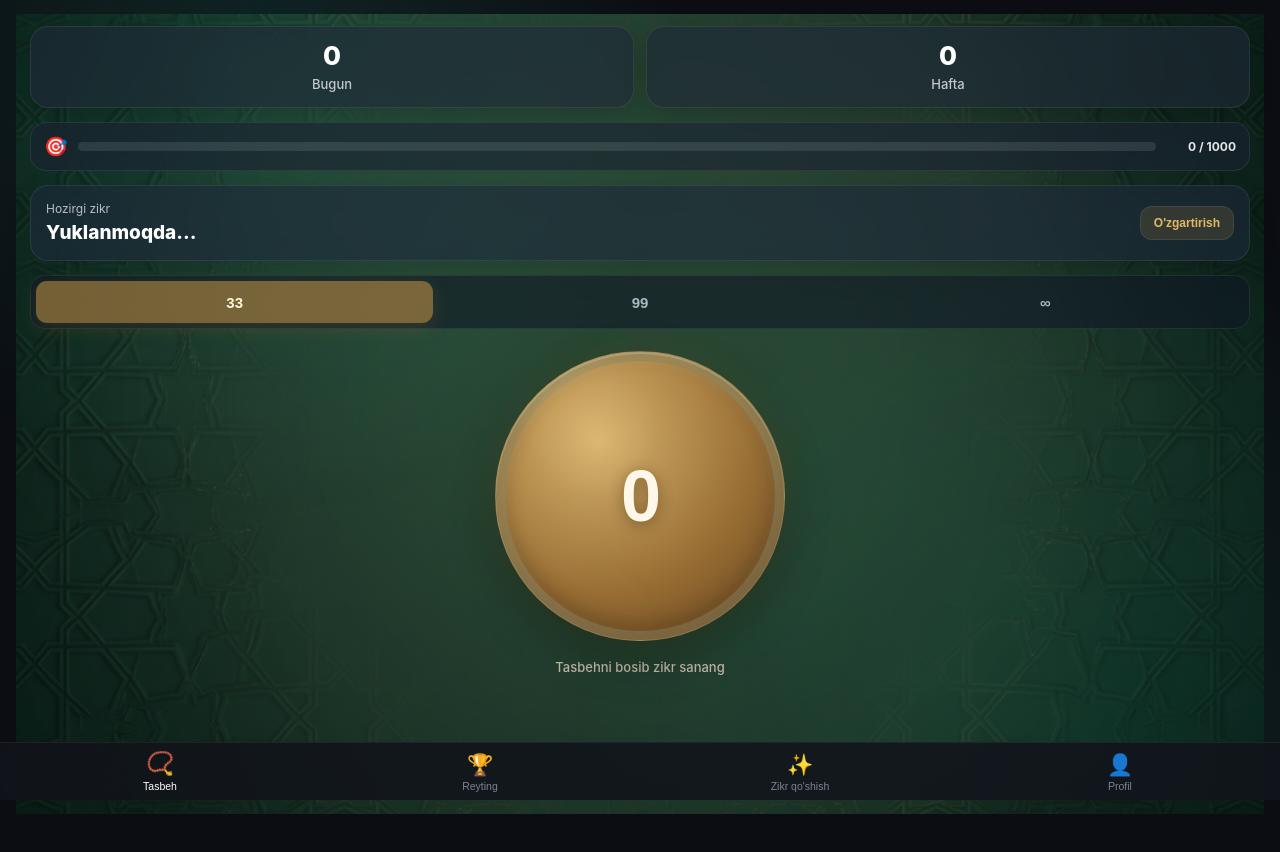
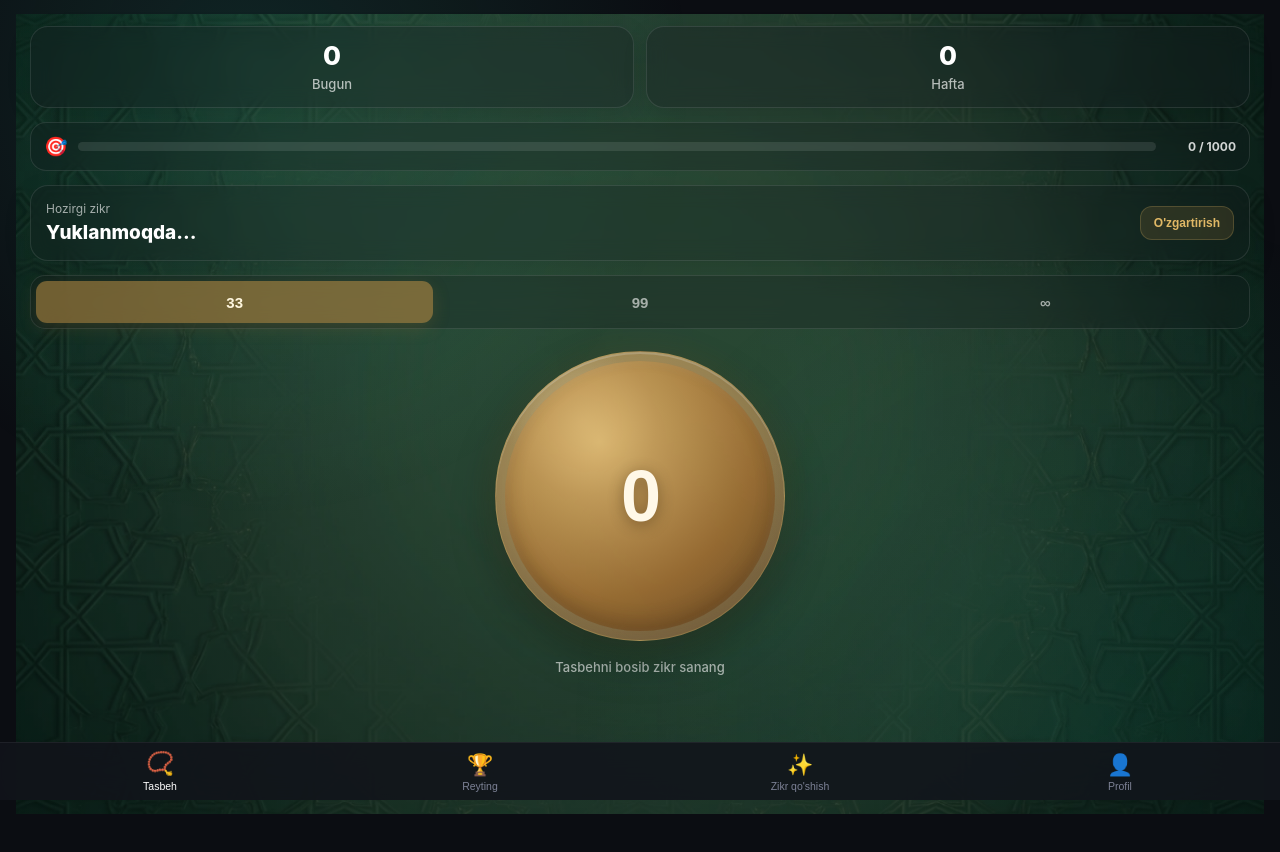
Before and after one commit to Kvnvo17/Zikir-tasbeh, a plain HTML site: page web/index.html in a window 1280 px wide. Drawn offline with Linux system fonts and the light colour scheme; no server answers.

Commit message:
Update styles for transparency and colors in tasbeh.css

```diff
--- a/web/css/tasbeh.css
+++ b/web/css/tasbeh.css
@@ -9,7 +9,7 @@
 }
 
 /* =========================================================
-   STATISTIKA
+   STATISTIKA — SHAFFOF
    ========================================================= */
 
 .mini-stats {
@@ -21,14 +21,27 @@
 .mini-stat {
   flex: 1;
   min-width: 0;
-  background: rgba(31, 41, 55, 0.62);
-  backdrop-filter: blur(12px);
-  -webkit-backdrop-filter: blur(12px);
-  border: 1px solid rgba(255,255,255,0.08);
+
+  background: rgba(20, 25, 30, 0.30);
+  backdrop-filter: blur(10px);
+  -webkit-backdrop-filter: blur(10px);
+
+  border: 1px solid rgba(255,255,255,0.10);
   border-radius: 18px;
+
   padding: 15px 10px;
   text-align: center;
-  box-shadow: 0 8px 24px rgba(0,0,0,0.16);
+
+  box-shadow:
+    0 8px 24px rgba(0,0,0,0.12);
+
+  transition:
+    transform 0.18s ease,
+    background 0.18s ease;
+}
+
+.mini-stat:active {
+  transform: scale(0.98);
 }
 
 .mini-stat .v {
@@ -40,28 +53,30 @@
 
 .mini-stat .l {
   margin-top: 5px;
-  color: #c5c7cc;
+  color: rgba(255,255,255,0.68);
   font-size: 13px;
   font-weight: 500;
 }
 
 /* =========================================================
-   KUNLIK MAQSAD
+   KUNLIK MAQSAD — SHAFFOF
    ========================================================= */
 
 .goal-row {
   display: flex;
   align-items: center;
   gap: 10px;
+
   width: 100%;
   box-sizing: border-box;
 
-  background: rgba(27, 35, 51, 0.62);
-  backdrop-filter: blur(12px);
-  -webkit-backdrop-filter: blur(12px);
+  background: rgba(20, 25, 30, 0.28);
+  backdrop-filter: blur(10px);
+  -webkit-backdrop-filter: blur(10px);
 
-  border: 1px solid rgba(255,255,255,0.08);
+  border: 1px solid rgba(255,255,255,0.10);
   border-radius: 16px;
+
   padding: 12px 13px;
   margin-bottom: 14px;
 
@@ -82,6 +97,7 @@
 .goal-bar {
   position: relative;
   flex: 1;
+
   height: 9px;
   overflow: hidden;
 
@@ -93,29 +109,32 @@
   height: 100%;
   width: 0%;
 
-  background: linear-gradient(
-    90deg,
-    #c99545,
-    #e0b866,
-    #b87a32
-  );
+  background:
+    linear-gradient(
+      90deg,
+      #b9853c,
+      #e0b866,
+      #c18a3f
+    );
 
   border-radius: inherit;
 
-  transition: width 0.45s cubic-bezier(.22,1,.36,1);
+  transition:
+    width 0.45s cubic-bezier(.22,1,.36,1);
 }
 
 #goalText {
   min-width: 70px;
   text-align: right;
 
-  color: #e5e7eb;
+  color: rgba(255,255,255,0.82);
+
   font-size: 12px;
   font-weight: 700;
 }
 
 /* =========================================================
-   ZIKR TANLASH
+   ZIKR TANLASH — SHAFFOF
    ========================================================= */
 
 .zikr-select-row {
@@ -124,17 +143,18 @@
   justify-content: space-between;
   gap: 12px;
 
-  background: rgba(30, 41, 59, 0.62);
-  backdrop-filter: blur(12px);
-  -webkit-backdrop-filter: blur(12px);
+  background: rgba(20, 25, 30, 0.28);
+  backdrop-filter: blur(10px);
+  -webkit-backdrop-filter: blur(10px);
 
-  border: 1px solid rgba(255,255,255,0.08);
+  border: 1px solid rgba(255,255,255,0.10);
   border-radius: 18px;
+
   padding: 15px;
-
   margin: 14px 0;
 
-  box-shadow: 0 10px 28px rgba(0,0,0,0.14);
+  box-shadow:
+    0 10px 28px rgba(0,0,0,0.12);
 }
 
 .zikr-display {
@@ -143,7 +163,8 @@
 }
 
 .zikr-small-label {
-  color: #b8bec8;
+  color: rgba(255,255,255,0.62);
+
   font-size: 12px;
   margin-bottom: 5px;
 }
@@ -152,6 +173,7 @@
   margin: 0;
 
   color: #ffffff;
+
   font-size: 19px;
   line-height: 1.3;
   font-weight: 800;
@@ -161,17 +183,21 @@
   white-space: nowrap;
 }
 
+/* =========================================================
+   ZIKR O'ZGARTIRISH TUGMASI
+   ========================================================= */
+
 .zikr-change-btn {
   flex-shrink: 0;
 
-  border: 1px solid rgba(255,255,255,0.08);
+  border: 1px solid rgba(224,184,102,0.22);
   outline: none;
 
   padding: 9px 13px;
 
   border-radius: 12px;
 
-  background: rgba(201,149,69,0.16);
+  background: rgba(201,149,69,0.15);
   color: #e0b866;
 
   font-size: 12px;
@@ -186,11 +212,13 @@
 
 .zikr-change-btn:active {
   transform: scale(0.94);
-  background: rgba(201,149,69,0.28);
+
+  background:
+    rgba(201,149,69,0.28);
 }
 
 /* =========================================================
-   33 / 99 / ∞
+   33 / 99 / ∞ — SHAFFOF
    ========================================================= */
 
 .mode-tabs {
@@ -200,11 +228,11 @@
   padding: 5px;
   margin: 14px 0 20px;
 
-  background: rgba(17, 24, 39, 0.58);
-  backdrop-filter: blur(12px);
-  -webkit-backdrop-filter: blur(12px);
+  background: rgba(20,25,30,0.26);
+  backdrop-filter: blur(10px);
+  -webkit-backdrop-filter: blur(10px);
 
-  border: 1px solid rgba(255,255,255,0.08);
+  border: 1px solid rgba(255,255,255,0.10);
   border-radius: 15px;
 }
 
@@ -219,7 +247,8 @@
   border-radius: 11px;
 
   background: transparent;
-  color: #aeb6c3;
+
+  color: rgba(255,255,255,0.60);
 
   font-size: 15px;
   font-weight: 800;
@@ -239,10 +268,11 @@
 .mode-tab.active {
   color: #fff7df;
 
-  background: rgba(201,149,69,0.55);
+  background:
+    rgba(201,149,69,0.52);
 
   box-shadow:
-    0 5px 18px rgba(160,110,40,0.22);
+    0 5px 18px rgba(160,110,40,0.20);
 }
 
 /* =========================================================
@@ -258,7 +288,7 @@
 }
 
 /* =========================================================
-   TASBEH BUTTON — MALLA / SHAFFOF GLASS
+   TASBEH BUTTON — MALLA / SHAFFOF
    ========================================================= */
 
 .tasbeh-btn {
@@ -275,7 +305,7 @@
 
   padding: 0;
 
-  border: 1px solid rgba(255,220,160,0.22);
+  border: 1px solid rgba(255,220,160,0.25);
   outline: none;
 
   border-radius: 50%;
@@ -284,14 +314,14 @@
 
   background:
     radial-gradient(
-      circle at 32% 25%,
-      rgba(255,235,190,0.32),
+      circle at 30% 24%,
+      rgba(255,240,200,0.34),
       transparent 25%
     ),
     radial-gradient(
       circle at 70% 75%,
-      rgba(130,82,25,0.30),
-      transparent 45%
+      rgba(100,60,20,0.30),
+      transparent 48%
     ),
     linear-gradient(
       145deg,
@@ -340,7 +370,8 @@
     conic-gradient(
       #f0c66d 0deg,
       #d39b42 var(--tasbeh-progress, 0deg),
-      rgba(255,255,255,0.12) var(--tasbeh-progress, 0deg),
+      rgba(255,255,255,0.12)
+        var(--tasbeh-progress, 0deg),
       rgba(255,255,255,0.12) 360deg
     );
 
@@ -407,8 +438,10 @@
     width 0.3s ease;
 }
 
-.tasbeh-btn[data-progress="100"] .tasbeh-progress-ring {
-  animation: tasbehCompleteRing 0.7s ease;
+.tasbeh-btn[data-progress="100"]
+.tasbeh-progress-ring {
+  animation:
+    tasbehCompleteRing 0.7s ease;
 }
 
 /* =========================================================
@@ -450,22 +483,33 @@
    ========================================================= */
 
 .tasbeh-btn.tap-pop .tasbeh-count {
-  animation: tasbehNumberPop 0.22s ease;
+  animation:
+    tasbehNumberPop 0.22s ease;
 }
 
 @keyframes tasbehNumberPop {
+
   0% {
-    transform: translate(-50%, -50%) scale(0.82);
+    transform:
+      translate(-50%, -50%)
+      scale(0.82);
+
     opacity: 0.65;
   }
 
   55% {
-    transform: translate(-50%, -50%) scale(1.12);
+    transform:
+      translate(-50%, -50%)
+      scale(1.12);
+
     opacity: 1;
   }
 
   100% {
-    transform: translate(-50%, -50%) scale(1);
+    transform:
+      translate(-50%, -50%)
+      scale(1);
+
     opacity: 1;
   }
 }
@@ -475,10 +519,12 @@
    ========================================================= */
 
 .tasbeh-btn.pulse {
-  animation: tasbehPulse 0.25s ease;
+  animation:
+    tasbehPulse 0.25s ease;
 }
 
 @keyframes tasbehPulse {
+
   0% {
     transform: scale(1);
   }
@@ -497,10 +543,12 @@
    ========================================================= */
 
 .tasbeh-btn.bead {
-  animation: tasbehComplete 0.65s ease;
+  animation:
+    tasbehComplete 0.65s ease;
 }
 
 @keyframes tasbehComplete {
+
   0% {
     transform: scale(1);
   }
@@ -509,8 +557,10 @@
     transform: scale(1.06);
 
     box-shadow:
-      0 0 0 10px rgba(224,184,102,0.08),
-      0 0 35px rgba(224,184,102,0.35);
+      0 0 0 10px
+        rgba(224,184,102,0.08),
+      0 0 35px
+        rgba(224,184,102,0.35);
   }
 
   70% {
@@ -527,6 +577,7 @@
    ========================================================= */
 
 @keyframes tasbehCompleteRing {
+
   0% {
     transform: scale(1);
     filter: brightness(1);
@@ -550,7 +601,7 @@
 .tasbeh-hint {
   margin-top: 18px;
 
-  color: #c2b8a4;
+  color: rgba(255,255,255,0.62);
 
   font-size: 13px;
   font-weight: 500;
@@ -599,13 +650,15 @@
 }
 
 /* =========================================================
-   LIGHT BACKGROUND SUPPORT
+   LIGHT MODE
    ========================================================= */
 
 body.light .mini-stat,
 body.light .zikr-select-row {
-  background: rgba(255,255,255,0.65);
-  border-color: rgba(0,0,0,0.06);
+  background: rgba(255,255,255,0.40);
+
+  border-color:
+    rgba(0,0,0,0.08);
 }
 
 body.light .mini-stat .v,
@@ -614,11 +667,11 @@ body.light .zikr-title {
 }
 
 body.light .goal-row {
-  background: rgba(255,255,255,0.65);
+  background: rgba(255,255,255,0.40);
 }
 
 body.light .mode-tabs {
-  background: rgba(241,245,249,0.65);
+  background: rgba(255,255,255,0.35);
 }
 
 body.light .mode-tab {
@@ -627,4 +680,4 @@ body.light .mode-tab {
 
 body.light .tasbeh-hint {
   color: #64748b;
-}
+   }
```
